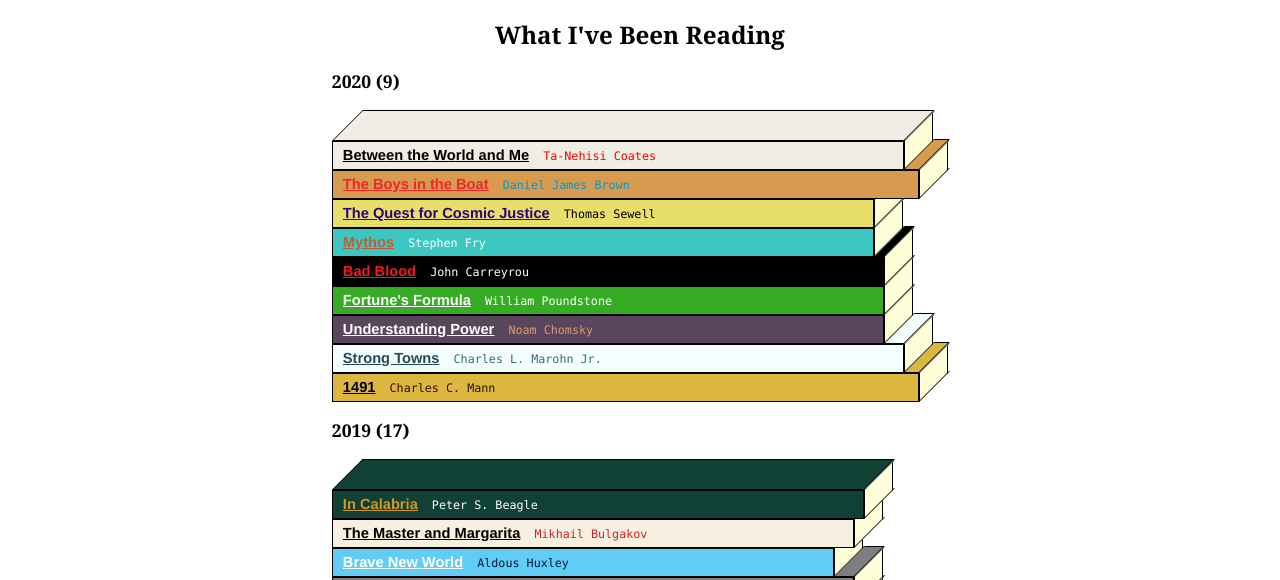
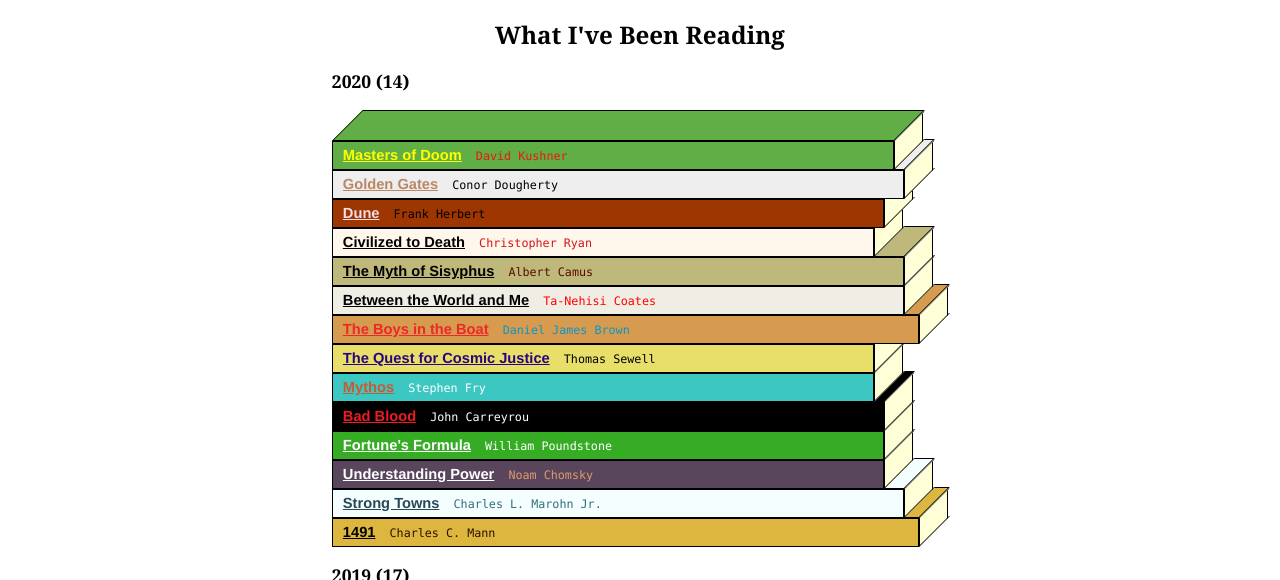
Before and after one commit to meepdeew/ReadingList, a plain HTML site: page index.html in a window 1280 px wide. Shown: the part 145-725 px from the top of the page. Drawn offline with Linux system fonts and the light colour scheme.

Commit message:
Add a few recent reads

```diff
--- a/index.html
+++ b/index.html
@@ -25,9 +25,74 @@
       <h1 class='title'>What I've Been Reading</h1>
 
       <!-- start 2020 -->
-      <h1>2020 (9)</h1>
-
-      <div class='stack-of-books' style='height: 291.8px;'>
+      <h1>2020 (14)</h1>
+
+      <div class='stack-of-books' style='height: 436.8px;'>
+        <div class='books' style='top: calc(100% - 377px - 59.8px); z-index: 14;'>
+          <div class='level-row-perspective'>
+            <div class='above' style='background: #61AD46; width: 560;' ></div>
+            <div class='spine' style='background: #61AD46; width: 560;'>
+              <a style='color:#FFFF00;' href='#'>Masters of Doom</a>
+              <span style='color:#E51C0C;'>David Kushner</span>
+            </div>
+            <div class='pages' style='margin-left:562px;'>
+              <div class='inner-pages'></div>
+            </div>
+          </div>
+        </div>
+
+        <div class='books' style='top: calc(100% - 348px - 59.8px); z-index: 13;'>
+          <div class='level-row-perspective'>
+            <div class='above' style='background: #EEEEEE; width: 570;' ></div>
+            <div class='spine' style='background: #EEEEEE; width: 570;'>
+              <a style='color:#B98764;' href='#'>Golden Gates</a>
+              <span style='color:black;'>Conor Dougherty</span>
+            </div>
+            <div class='pages' style='margin-left:572px;'>
+              <div class='inner-pages'></div>
+            </div>
+          </div>
+        </div>
+
+        <div class='books' style='top: calc(100% - 319px - 59.8px); z-index: 12;'>
+          <div class='level-row-perspective'>
+            <div class='above' style='background: #9E3601; width: 550;' ></div>
+            <div class='spine' style='background: #9E3601; width: 550;'>
+              <a style='color:#F6DCE9;' href='#'>Dune</a>
+              <span style='color:black;'>Frank Herbert</span>
+            </div>
+            <div class='pages' style='margin-left:552px;'>
+              <div class='inner-pages'></div>
+            </div>
+          </div>
+        </div>
+
+        <div class='books' style='top: calc(100% - 290px - 59.8px); z-index: 11;'>
+          <div class='level-row-perspective'>
+            <div class='above' style='background: #FFF7EC; width: 540;' ></div>
+            <div class='spine' style='background: #FFF7EC; width: 540;'>
+              <a style='color:black;' href='#'>Civilized to Death</a>
+              <span style='color:#D3141B;'>Christopher Ryan</span>
+            </div>
+            <div class='pages' style='margin-left:542px;'>
+              <div class='inner-pages'></div>
+            </div>
+          </div>
+        </div>
+
+        <div class='books' style='top: calc(100% - 261px - 59.8px); z-index: 10;'>
+          <div class='level-row-perspective'>
+            <div class='above' style='background: #BEB87A; width: 570;' ></div>
+            <div class='spine' style='background: #BEB87A; width: 570;'>
+              <a style='color:black;' href='#'>The Myth of Sisyphus</a>
+              <span style='color:#580C00;'>Albert Camus</span>
+            </div>
+            <div class='pages' style='margin-left:572px;'>
+              <div class='inner-pages'></div>
+            </div>
+          </div>
+        </div>
+
         <div class='books' style='top: calc(100% - 232px - 59.8px); z-index: 9;'>
           <div class='level-row-perspective'>
             <div class='above' style='background: #f0ede4; width: 570;' ></div>
```
Also changed, not shown: 1 other file.
